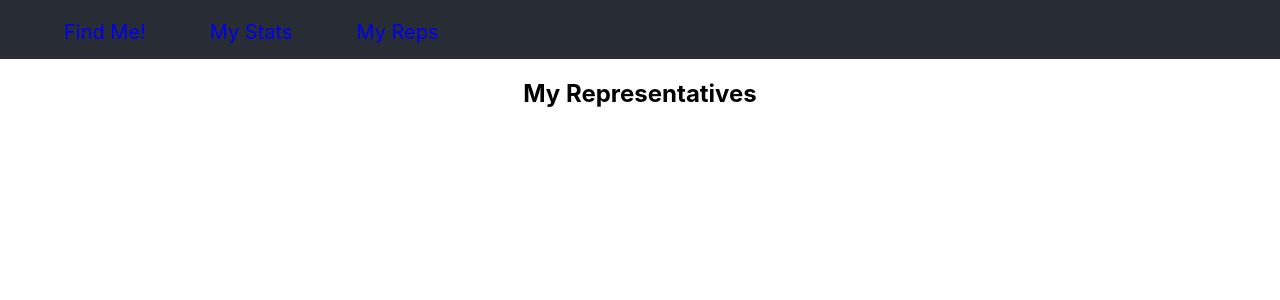
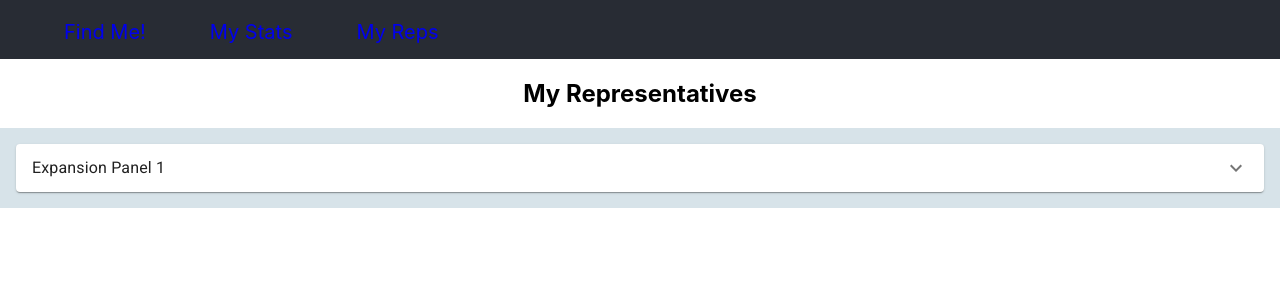
Before and after one commit to sjscotton/Capstone-iVote-React, a React (Create React App) app: page /reps in a window 1280 px wide. Shown: the top 300 px of the page. Built offline with nearby package versions, Linux system fonts and the light colour scheme; what victory would draw is missing.

Commit message:
added Demo Material UI expansion panels

```diff
--- a/package.json
+++ b/package.json
@@ -4,6 +4,7 @@
   "private": true,
   "dependencies": {
     "@material-ui/core": "^4.2.0",
+    "@material-ui/icons": "^4.2.1",
     "@material/textfield": "^3.0.0",
     "axios": "^0.19.0",
     "react": "^16.8.6",
--- /dev/null
+++ b/src/components/Reps.css
@@ -0,0 +1,4 @@
+.panel-container {
+  padding: 1rem;
+  background-color: rgb(215, 227, 233);
+}
--- a/src/components/Reps.js
+++ b/src/components/Reps.js
@@ -1,4 +1,12 @@
 import React, { Component } from 'react';
+
+import ExpansionPanel from '@material-ui/core/ExpansionPanel';
+import ExpansionPanelSummary from '@material-ui/core/ExpansionPanelSummary';
+import ExpansionPanelDetails from '@material-ui/core/ExpansionPanelDetails';
+import Typography from '@material-ui/core/Typography';
+import ExpandMoreIcon from '@material-ui/icons/ExpandMore';
+
+import './Reps.css'
 
 class Reps extends Component {
   // constructor(props) {
@@ -29,7 +37,23 @@ class Reps extends Component {
         <h2>My Representatives</h2>
         <p>{this.props.address}</p>
         <div>{reps}</div>
-
+        <div className="panel-container">
+          <ExpansionPanel>
+            <ExpansionPanelSummary
+              expandIcon={<ExpandMoreIcon />}
+              aria-controls="panel1a-content"
+              id="panel1a-header"
+            >
+              <Typography >Expansion Panel 1</Typography>
+            </ExpansionPanelSummary>
+            <ExpansionPanelDetails>
+              <Typography>
+                Lorem ipsum dolor sit amet, consectetur adipiscing elit. Suspendisse malesuada lacus ex,
+                sit amet blandit leo lobortis eget.
+          </Typography>
+            </ExpansionPanelDetails>
+          </ExpansionPanel>
+        </div>
 
       </div>
     )
```
Also changed, not shown: 1 other file (tests, documents, lock files or other folders).
